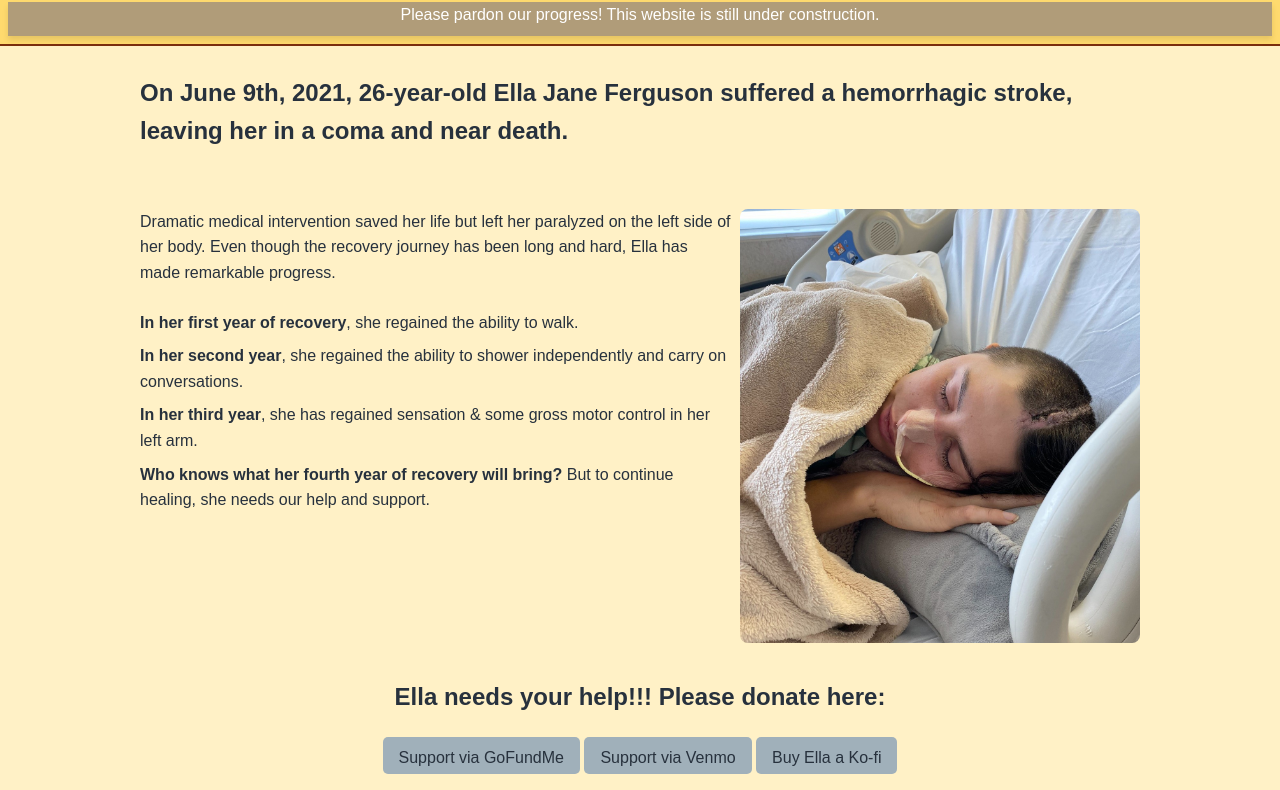
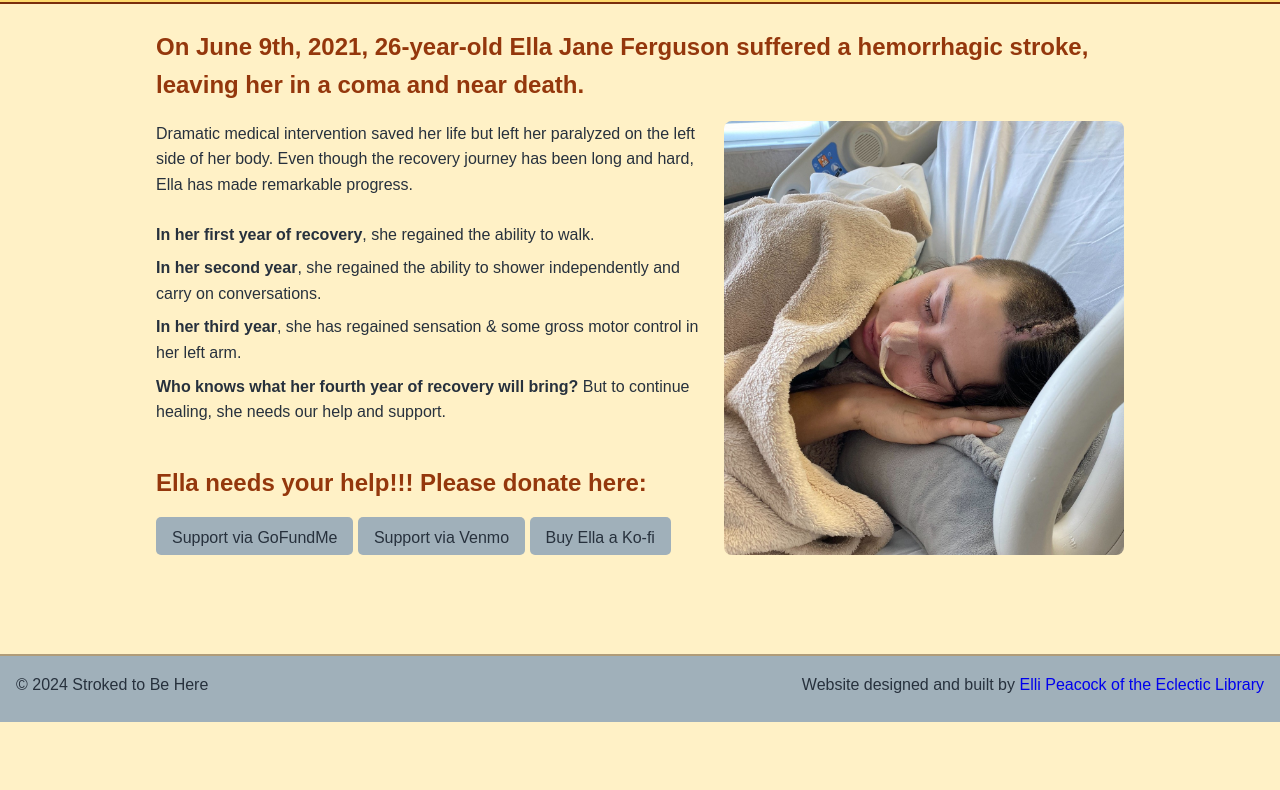
Before and after one commit to Stroked-To-Be-Here/Stroked-To-Be-Here.github.io, an Eleventy site: page src/index.njk in a window 1280 px wide. Shown: the part 78-868 px from the top of the page. After the commit the page ends 800 px from the top, so only its background shows below. Built offline with nearby package versions, Linux system fonts and the light colour scheme; Eleventy itself is replaced by a stand-in of ours; files that its build step writes are made by us from their sources; a web font is replaced by a local one; what eleventy-google-fonts would draw is missing.

Commit message:
Make the front page take up the whole page

```diff
--- a/docs/styles.css
+++ b/docs/styles.css
@@ -29,8 +29,15 @@
     font-style: normal;
   }
 
+.layout {
+    display: flex;
+    flex-direction: column; /* Stack header, main, and footer */
+    min-height: 100vh; /* Full viewport height */
+}
+
 /* General Styles */
 body {
+    height: 100%;
     font-family: "Quicksand", sans-serif;
     color: #27313D;
     line-height: 1.6;
@@ -42,6 +49,7 @@
 }
 
 main {
+    flex: 1;
     max-width: 1000px;
     border-radius: 8px;
     padding: 8px;
@@ -65,13 +73,18 @@
     font-style: normal;
 }
 
+h2 {
+    margin: 0px;
+    color: var(--brand-yellow-800);
+}
+
 p {
     margin: 0px;
     padding-bottom: 8px;
 }
 
 a {
-    color: #985f6f;
+    color: var(brand-yellow-800);
     text-decoration: none;
 }
 
@@ -83,6 +96,7 @@
 
 nav a:hover {
     text-decoration: underline;
+    color: var(--brand-yellow-900);
 }
 
 /* Button Styles */
@@ -126,10 +140,11 @@
     grid-template-areas:
         "attention_grabber attention_grabber"
         "words picture"
-        "links links";
+        "links picture";
     grid-template-columns: 1fr auto;
-    grid-template-rows: 1fr 3fr 1fr;
-    gap: 0.5rem;
+    grid-template-rows: min-content 3fr 1fr;
+    gap: 1rem;
+    padding: 16px;
 }
 
 .homepage .attention-grabber {
@@ -152,8 +167,9 @@
     grid-area: links;
     display: flex;
     flex-direction: column;
-    align-items: center;
-    text-align: center;
+    align-items: left;
+    text-align: left;
+    justify-content: space-around;
 }
 
 .homepage img {
--- a/src/_includes/layouts/base.njk
+++ b/src/_includes/layouts/base.njk
@@ -10,6 +10,7 @@
     </style>
 </head>
 <body>
+    <div class="layout">
     <header>
         <div style="display: flex; justify-content: space-between; align-items: center;">
             <h1>Stroked to Be Here</h1>
@@ -18,9 +19,9 @@
                 <a href="/expenses">How Your Donations Help</a>
             </nav>
         </div>
-        <div>
+        <!-- <div>
             <p style="margin: 0px; margin-top: 8px; color: white; background-color: #B09C79; box-shadow: 0 4px 6px rgba(0, 0, 0, 0.1);">Please pardon our progress! This website is still under construction.</p>
-        </div>
+        </div> -->
     </header>
     <main>
         {{ content | safe }}
@@ -29,5 +30,6 @@
         <p>© 2024 Stroked to Be Here</p>
         <p> Website designed and built by <a href="https://www.eclecticlibrary.org" target="_blank">Elli Peacock of the Eclectic Library</a></p>
     </footer>
+    </div>
 </body>
 </html>
--- a/src/styles.css
+++ b/src/styles.css
@@ -29,8 +29,15 @@
     font-style: normal;
   }
 
+.layout {
+    display: flex;
+    flex-direction: column; /* Stack header, main, and footer */
+    min-height: 100vh; /* Full viewport height */
+}
+
 /* General Styles */
 body {
+    height: 100%;
     font-family: "Quicksand", sans-serif;
     color: #27313D;
     line-height: 1.6;
@@ -42,6 +49,7 @@
 }
 
 main {
+    flex: 1;
     max-width: 1000px;
     border-radius: 8px;
     padding: 8px;
@@ -65,13 +73,18 @@
     font-style: normal;
 }
 
+h2 {
+    margin: 0px;
+    color: var(--brand-yellow-800);
+}
+
 p {
     margin: 0px;
     padding-bottom: 8px;
 }
 
 a {
-    color: #985f6f;
+    color: var(brand-yellow-800);
     text-decoration: none;
 }
 
@@ -83,6 +96,7 @@
 
 nav a:hover {
     text-decoration: underline;
+    color: var(--brand-yellow-900);
 }
 
 /* Button Styles */
@@ -126,10 +140,11 @@
     grid-template-areas:
         "attention_grabber attention_grabber"
         "words picture"
-        "links links";
+        "links picture";
     grid-template-columns: 1fr auto;
-    grid-template-rows: 1fr 3fr 1fr;
-    gap: 0.5rem;
+    grid-template-rows: min-content 3fr 1fr;
+    gap: 1rem;
+    padding: 16px;
 }
 
 .homepage .attention-grabber {
@@ -152,8 +167,9 @@
     grid-area: links;
     display: flex;
     flex-direction: column;
-    align-items: center;
-    text-align: center;
+    align-items: left;
+    text-align: left;
+    justify-content: space-around;
 }
 
 .homepage img {
```
Also changed, not shown: docs/about/index.html, docs/contact/index.html, docs/expenses/index.html, docs/index.html.
